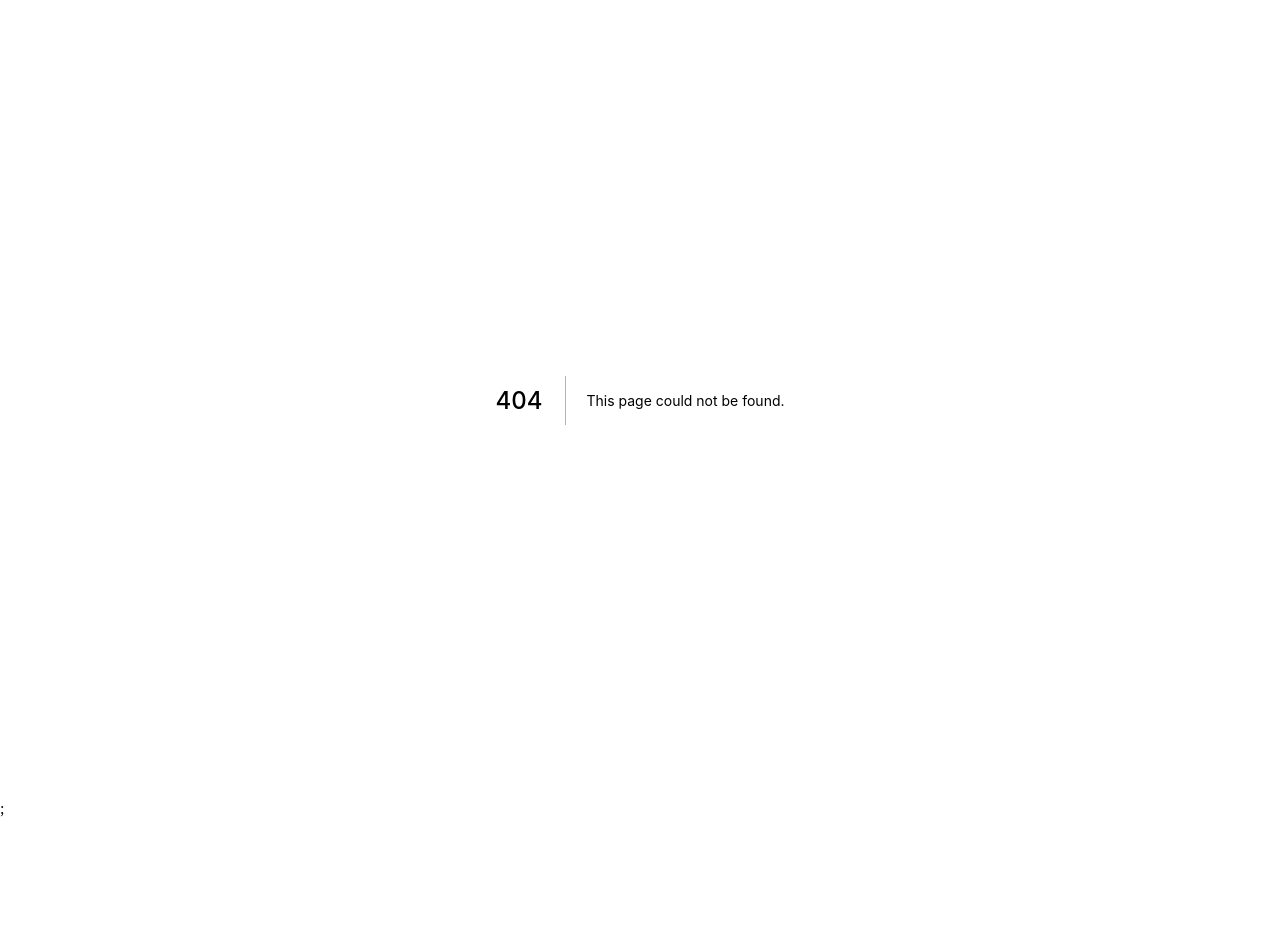
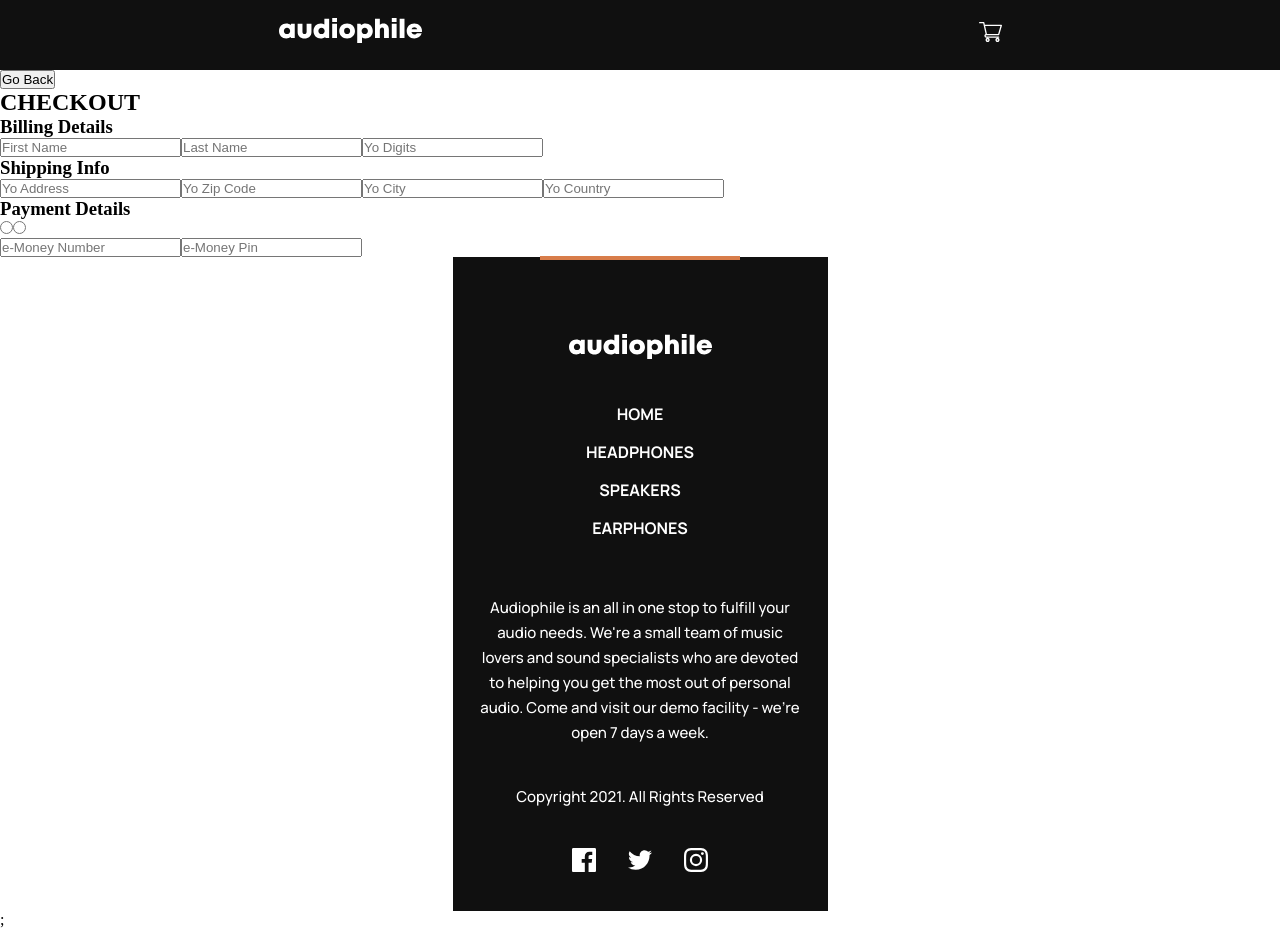
Before and after one commit to morfeli/audiophile-app, a Next.js app: page /checkout in a window 1280 px wide. Before the commit this address had no page. Before the commit the page ends 818 px from the top, so only its background shows below. Built offline with nearby package versions, Linux system fonts and the light colour scheme.

Commit message:
new: checkout page

```diff
--- a/components/Cart/Cart.jsx
+++ b/components/Cart/Cart.jsx
@@ -1,4 +1,5 @@
 import { useContext, useState, useEffect } from "react";
+import { useRouter } from "next/router";
 import ReactDOM from "react-dom";
 
 import CartContext from "../../store/cart-context";
@@ -8,6 +9,7 @@ import styles from "./styles/CartModal.module.scss";
 
 const Cart = ({ show, onCloseModal }) => {
   const [sendPortal, setSendPortal] = useState(false);
+  const router = useRouter();
 
   const storeCtx = useContext(CartContext);
 
@@ -27,6 +29,10 @@ const Cart = ({ show, onCloseModal }) => {
 
   const clearCartHandler = () => {
     storeCtx.clearCart();
+  };
+
+  const routeToCheckOutHandler = () => {
+    router.replace("/checkout");
   };
 
   useEffect(() => {
@@ -51,7 +57,9 @@ const Cart = ({ show, onCloseModal }) => {
 
   const checkoutBtn =
     storeCtx.items.length > 0 ? (
-      <button className={styles.checkoutBtn}>CHECKOUT</button>
+      <button onClick={routeToCheckOutHandler} className={styles.checkoutBtn}>
+        CHECKOUT
+      </button>
     ) : null;
 
   let modalContent = show ? (
--- a/components/Cart/styles/CartModal.module.scss
+++ b/components/Cart/styles/CartModal.module.scss
@@ -70,6 +70,7 @@
   display: flex;
   justify-content: space-between;
   align-items: center;
+  margin-top: 2rem;
 }
 
 .checkoutBtn {
--- /dev/null
+++ b/components/Checkout/Checkout.jsx
@@ -0,0 +1,110 @@
+import { useRouter } from "next/router";
+import { useState } from "react";
+import styles from "./styles/Checkout.module.scss";
+
+const Checkout = () => {
+  const router = useRouter();
+
+  const goBackHandler = () => {
+    router.back();
+  };
+
+  const eMoneyIsSelected = (
+    <div>
+      <label htmlFor="e-moneyNum" />
+      <input
+        type="number"
+        id="e-moneyNum"
+        name="e-moneyNum"
+        placeholder="e-Money Number"
+      />
+      <label htmlFor="e-moneyPin" />
+      <input
+        type="number"
+        id="e-moneyPin"
+        name="e-moneyPin"
+        placeholder="e-Money Pin"
+      />
+    </div>
+  );
+  return (
+    <section className={styles.section}>
+      <button onClick={goBackHandler}>Go Back</button>
+      <div className={styles.formBox}>
+        <h1>CHECKOUT</h1>
+        <form>
+          <div>
+            <h3>Billing Details</h3>
+            <label htmlFor="firstName" />
+            <input
+              type="text"
+              id="firstName"
+              name="firstName"
+              placeholder="First Name"
+            />
+            <label htmlFor="lastName" />
+            <input
+              type="text"
+              id="lastName"
+              name="lastName"
+              placeholder="Last Name"
+            />
+            <label htmlFor="phoneNumber" />
+            <input
+              type="tel"
+              id="phoneNumber"
+              name="phoneNumber"
+              placeholder="Yo Digits"
+            />
+          </div>
+          <div>
+            <h3>Shipping Info</h3>
+            <label htmlFor="address" />
+            <input
+              type="text"
+              id="address"
+              name="address"
+              placeholder="Yo Address"
+            />
+            <label htmlFor="zippy" />
+            <input
+              type="number"
+              id="zippy"
+              name="zippy"
+              placeholder="Yo Zip Code"
+            />
+            <label htmlFor="zity" />
+            <input type="text" id="zity" name="zity" placeholder="Yo City" />
+            <label htmlFor="country" />
+            <input
+              type="text"
+              id="country"
+              name="country"
+              placeholder="Yo Country"
+            />
+          </div>
+          <div>
+            <h3>Payment Details</h3>
+            <label htmlFor="e-money" />
+            <input
+              type="radio"
+              id="e-money"
+              name="payment"
+              placeholder="e-Money"
+            />
+            <label htmlFor="cash" />
+            <input
+              type="radio"
+              id="cash"
+              name="payment"
+              placeholder="Cash on Delivery"
+            />
+          </div>
+          {eMoneyIsSelected}
+        </form>
+      </div>
+    </section>
+  );
+};
+
+export default Checkout;
--- /dev/null
+++ b/components/Checkout/styles/Checkout.module.scss
@@ -0,0 +1,7 @@
+@import "../../../styles/partials";
+
+.section {
+  display: flex;
+  flex-direction: column;
+  align-items: flex-start;
+}
--- a/package.json
+++ b/package.json
@@ -9,6 +9,7 @@
     "lint": "next lint"
   },
   "dependencies": {
+    "classnames": "^2.3.1",
     "next": "12.0.4",
     "react": "17.0.2",
     "react-dom": "17.0.2",
--- /dev/null
+++ b/pages/checkout/index.jsx
@@ -0,0 +1,15 @@
+import Header from "../../components/Header/Header";
+import Checkout from "../../components/Checkout/Checkout";
+import Footer from "../../components/Footer/Footer";
+
+const CheckoutPage = () => {
+  return (
+    <>
+      <Header />
+      <Checkout />
+      <Footer />
+    </>
+  );
+};
+
+export default CheckoutPage;
```
Also changed, not shown: 1 other file (tests, documents, lock files or other folders).
